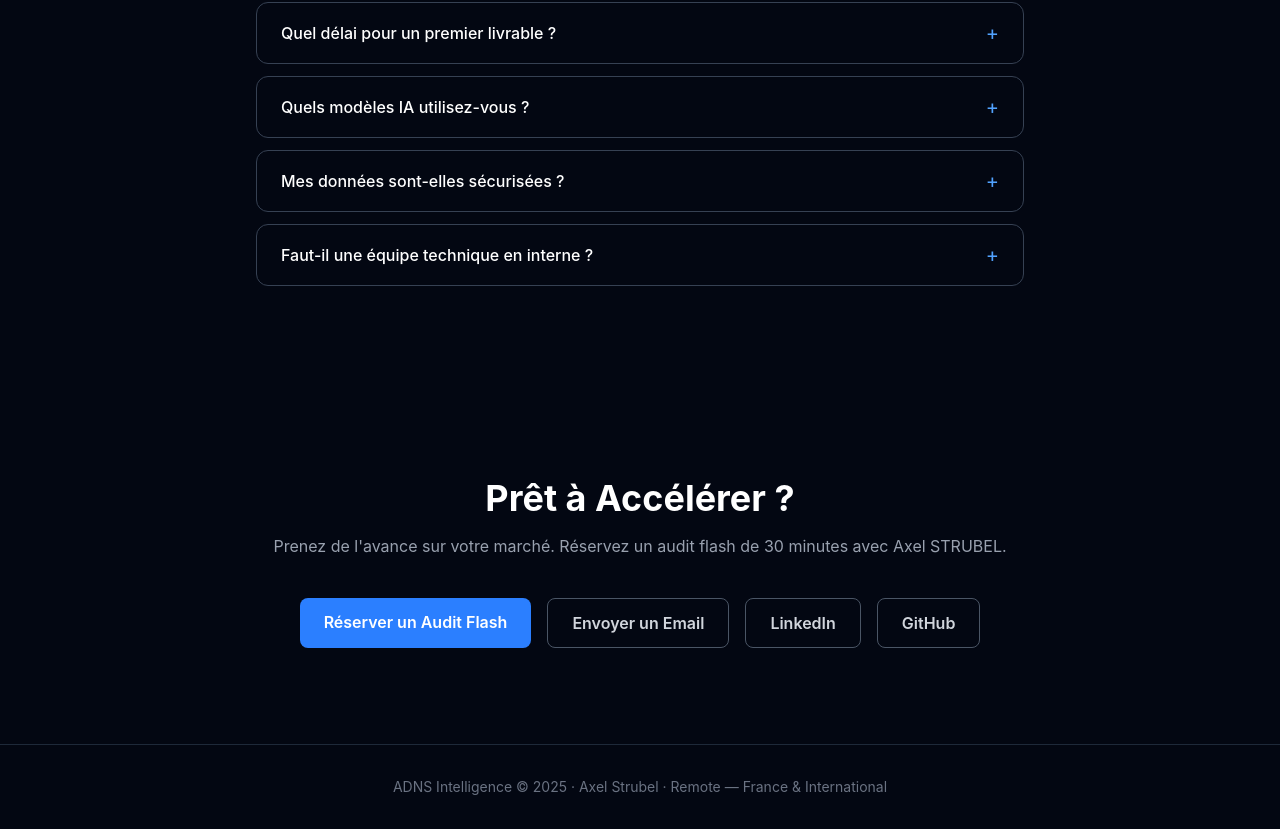
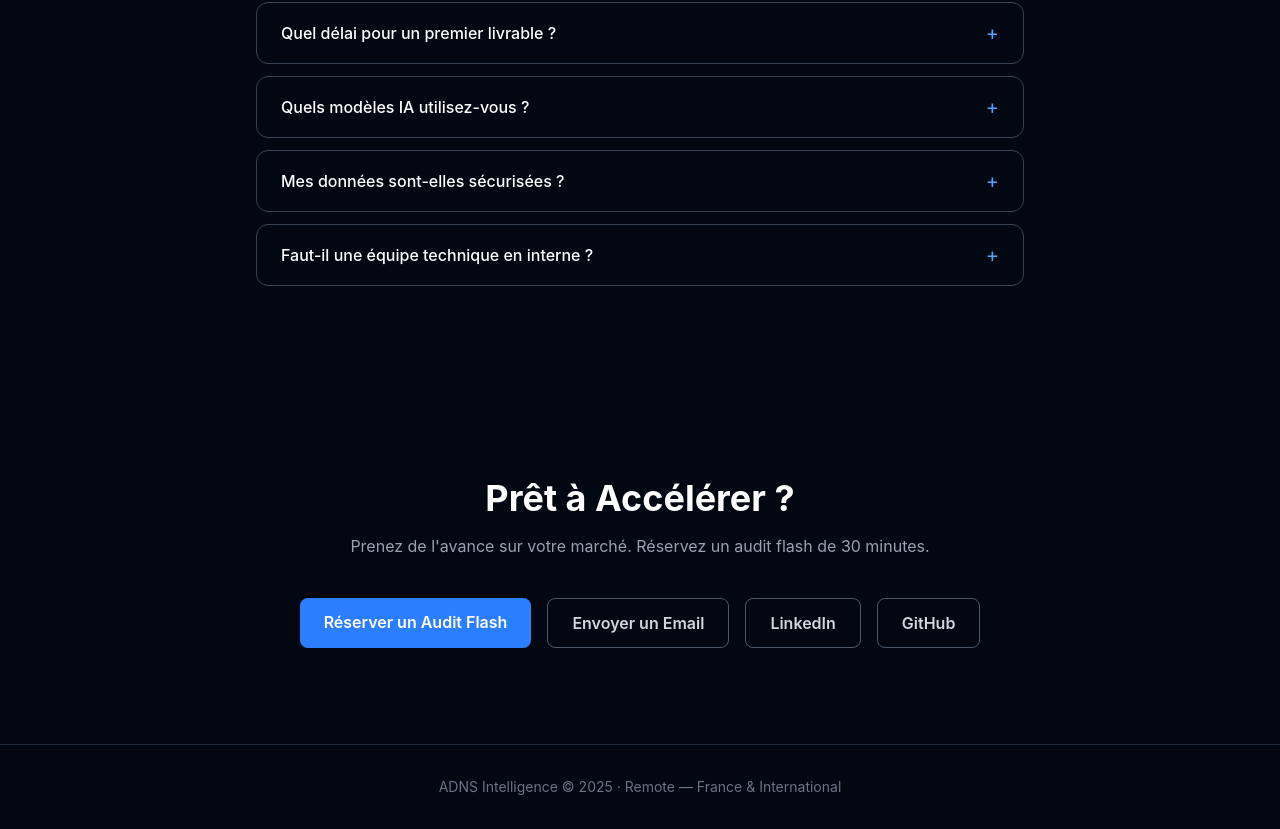
Before and after one commit to AxelStbl/portfolio, a React (Vite) app: page / in a window 1280 px wide. Shown: the part 3586-4415 px from the top of the page. Built offline with nearby package versions, Linux system fonts and the light colour scheme.

Commit message:
Remove personal name from site, switch to brand-only identity and new email

```diff
--- a/index.html
+++ b/index.html
@@ -9,7 +9,7 @@
     <!-- SEO -->
     <meta name="description" content="ADNS Intelligence — Ingénieur IA freelance. Chatbots IA, agents sur-mesure, automatisations et audit IA pour accélérer votre croissance. Audit flash gratuit de 30 min." />
     <meta name="keywords" content="IA freelance, ingénieur IA, chatbot IA, RAG, LLM, agents IA, automatisation IA, audit IA, intelligence artificielle, France" />
-    <meta name="author" content="Axel Strubel — ADNS Intelligence" />
+    <meta name="author" content="ADNS Intelligence" />
     <link rel="canonical" href="https://adnsintelligence.com" />
 
     <!-- Open Graph (LinkedIn, Facebook, WhatsApp previews) -->
@@ -32,21 +32,6 @@
       "@context": "https://schema.org",
       "@graph": [
         {
-          "@type": "Person",
-          "@id": "https://adnsintelligence.com/#person",
-          "name": "Axel Strubel",
-          "url": "https://adnsintelligence.com",
-          "jobTitle": "Ingénieur IA Freelance",
-          "description": "Ingénieur IA freelance spécialisé en chatbots, agents IA, automatisations et audit IA. Diplômé de l'IMT Atlantique.",
-          "sameAs": [
-            "https://www.linkedin.com/in/axel-strubel-055815b3/",
-            "https://github.com/AxelStbl"
-          ],
-          "worksFor": {
-            "@id": "https://adnsintelligence.com/#organization"
-          }
-        },
-        {
           "@type": "ProfessionalService",
           "@id": "https://adnsintelligence.com/#organization",
           "name": "ADNS Intelligence",
@@ -54,14 +39,13 @@
           "logo": "https://adnsintelligence.com/adns-logo.png",
           "image": "https://adnsintelligence.com/adns-logo.png",
           "description": "Services d'ingénierie IA pour entreprises : chatbots, agents IA sur-mesure, automatisations, audit IA, formation et développement d'applications IA.",
-          "founder": { "@id": "https://adnsintelligence.com/#person" },
           "areaServed": ["FR", "IL", "Worldwide"],
           "availableLanguage": ["French", "English"],
           "priceRange": "$$",
           "contactPoint": {
             "@type": "ContactPoint",
             "contactType": "customer support",
-            "email": "axel.strubel@gmail.com",
+            "email": "adnsintelligence@gmail.com",
             "availableLanguage": ["French", "English"]
           },
           "hasOfferCatalog": {
--- a/src/portfolioData.js
+++ b/src/portfolioData.js
@@ -8,7 +8,7 @@ export const portfolioData = {
       tagline: "Turn Your Data Into a Growth Engine",
       services: ["AI Chatbots", "Custom AI Agents", "Automations", "AI Audit", "Training", "Web/App Dev", "AI Cold Outreach", "Monthly Retainer"],
       quote: "The market is full of tools but short on profiles who can connect technology to business ROI. My approach at ADNS Intelligence: turning AI complexity into concrete, measurable results.",
-      founder: "Axel STRUBEL, Founder",
+      founder: "ADNS Intelligence",
       cta: {
         primary: "Book a Free Audit",
         secondary: "Discover Services"
@@ -16,7 +16,7 @@ export const portfolioData = {
     },
 
     about: {
-      title: "Axel STRUBEL — AI & Data Engineer",
+      title: "ADNS Intelligence — AI & Data Engineer",
       subtitle: "Profile & Expertise",
       content: "MSc in Computer Science from IMT Atlantique (French top-10 engineering school). 8+ years software engineering experience, 5+ years in data science and AI. Through ADNS Intelligence, I don't just install algorithms — I design integrated solutions that address your real business challenges. I support clients (France & International) from strategy to production deployment. My priority: fast ROI, smooth team adoption, and technology you truly own."
     },
@@ -115,10 +115,10 @@ export const portfolioData = {
 
     contact: {
       title: "Ready to Accelerate?",
-      subtitle: "Get ahead of your market. Book a free 30-minute flash audit with Axel STRUBEL.",
+      subtitle: "Get ahead of your market. Book a free 30-minute flash audit.",
       buttons: [
         { label: "Book a Flash Audit", href: "https://calendly.com/adns-intelligence", external: true, primary: true },
-        { label: "Send an Email", href: "mailto:axel.strubel@gmail.com", external: false },
+        { label: "Send an Email", href: "mailto:adnsintelligence@gmail.com", external: false },
         { label: "LinkedIn", href: "https://www.linkedin.com/in/axel-strubel-055815b3/", external: true },
         { label: "GitHub", href: "https://github.com/AxelStbl", external: true }
       ]
@@ -137,7 +137,7 @@ export const portfolioData = {
     },
 
     footer: {
-      text: "ADNS Intelligence © 2025 · Axel Strubel · Remote — France & International"
+      text: "ADNS Intelligence © 2025 · Remote — France & International"
     }
   },
 
@@ -147,7 +147,7 @@ export const portfolioData = {
       tagline: "Transformez la donnée en levier de croissance",
       services: ["ChatBots IA", "Agents IA", "Automatisations", "Audit IA", "Formation", "Développement", "Prospection IA", "Accompagnement mensuel"],
       quote: "Le marché regorge d'outils, mais manque de profils capables de lier technologie et ROI métier. Mon approche chez ADNS Intelligence ? Transformer la complexité de l'IA en résultats concrets et mesurables.",
-      founder: "Axel STRUBEL, Fondateur",
+      founder: "ADNS Intelligence",
       cta: {
         primary: "Réserver un Audit Gratuit",
         secondary: "Découvrir les Services"
@@ -155,7 +155,7 @@ export const portfolioData = {
     },
 
     about: {
-      title: "Axel STRUBEL — Ingénieur IA & Data",
+      title: "ADNS Intelligence — Ingénieur IA & Data",
       subtitle: "Profil & Expertise",
       content: "Ingénieur diplômé de l'IMT Atlantique. 8+ ans d'expérience en software engineering, 5+ ans en data science et IA. À travers ADNS Intelligence, je n'installe pas seulement des algorithmes, je conçois des solutions intégrées qui répondent à vos véritables enjeux business. J'accompagne mes clients (France & International) de la stratégie jusqu'au déploiement en production. Ma priorité : un ROI rapide, une adoption fluide par vos équipes, et une technologie maîtrisée."
     },
@@ -254,10 +254,10 @@ export const portfolioData = {
 
     contact: {
       title: "Prêt à Accélérer ?",
-      subtitle: "Prenez de l'avance sur votre marché. Réservez un audit flash de 30 minutes avec Axel STRUBEL.",
+      subtitle: "Prenez de l'avance sur votre marché. Réservez un audit flash de 30 minutes.",
       buttons: [
         { label: "Réserver un Audit Flash", href: "https://calendly.com/adns-intelligence", external: true, primary: true },
-        { label: "Envoyer un Email", href: "mailto:axel.strubel@gmail.com", external: false },
+        { label: "Envoyer un Email", href: "mailto:adnsintelligence@gmail.com", external: false },
         { label: "LinkedIn", href: "https://www.linkedin.com/in/axel-strubel-055815b3/", external: true },
         { label: "GitHub", href: "https://github.com/AxelStbl", external: true }
       ]
@@ -276,7 +276,7 @@ export const portfolioData = {
     },
 
     footer: {
-      text: "ADNS Intelligence © 2025 · Axel Strubel · Remote — France & International"
+      text: "ADNS Intelligence © 2025 · Remote — France & International"
     }
   }
 };
```
